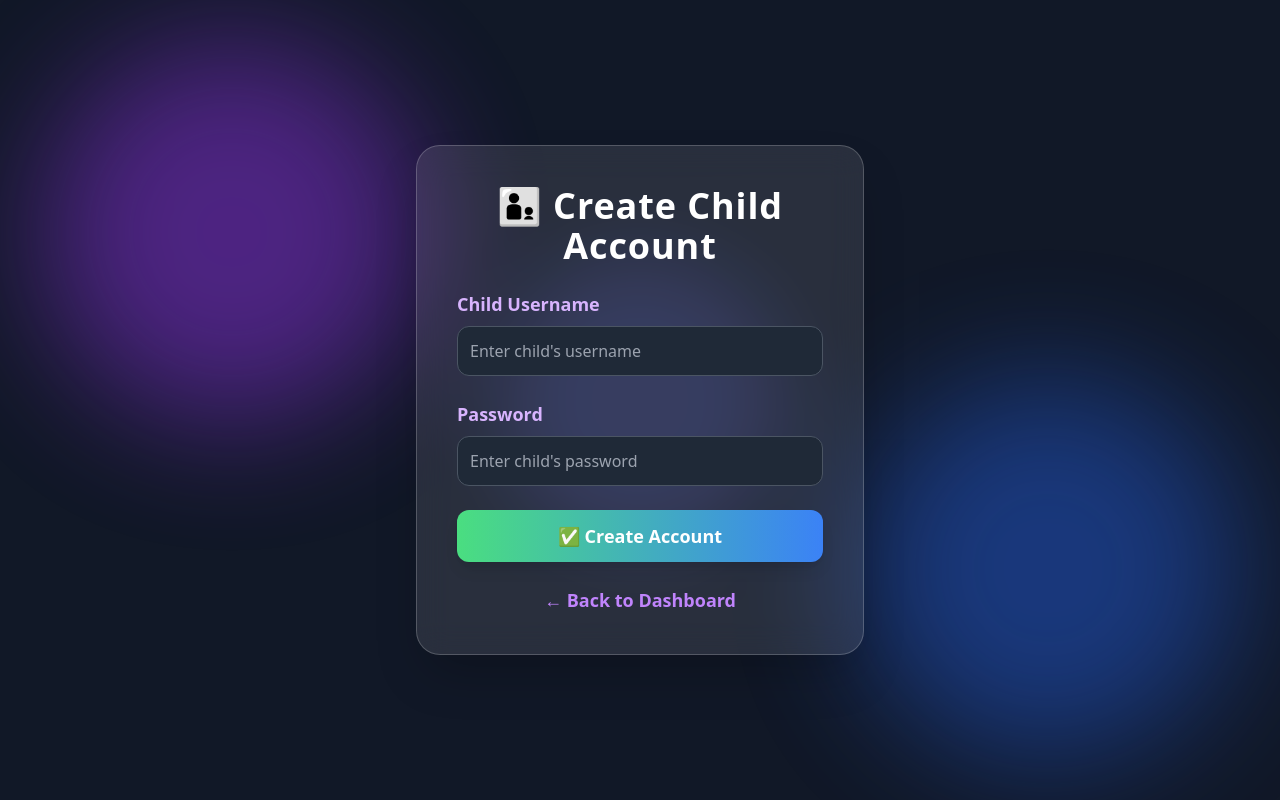
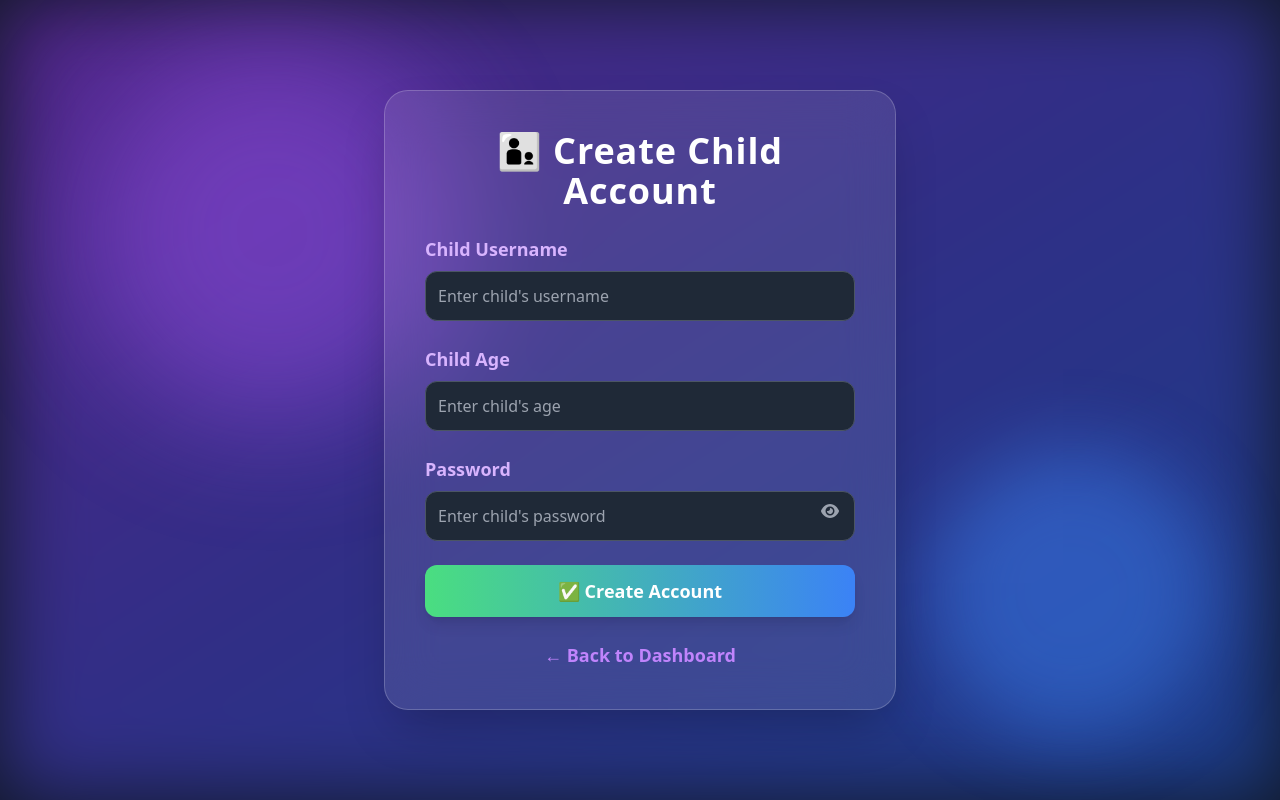
Before and after one commit to Momin9/parental_control_backend, a Django app: page /create_child/ in a window 1280 px wide. Run offline with Django 4.2, Linux system fonts and the light colour scheme; a user stored in the database is signed in; some libraries are stand-ins or nearby versions.

Commit message:
add featuers

```diff
--- a/api/forms.py
+++ b/api/forms.py
@@ -7,7 +7,16 @@ class ParentSignupForm(UserCreationForm):
         model = User
         fields = ["username", "email", "password1", "password2"]
 
-class ChildCreateForm(UserCreationForm):
+class ChildCreateForm(forms.ModelForm):
+    password = forms.CharField(widget=forms.PasswordInput, label="Password")
+
     class Meta:
         model = User
-        fields = ["username", "password1", "password2"]
+        fields = ["username", "password"]
+
+    def save(self, commit=True):
+        user = super().save(commit=False)
+        user.set_password(self.cleaned_data["password"])  # Hash the password
+        if commit:
+            user.save()
+        return user
--- a/api/models.py
+++ b/api/models.py
@@ -29,6 +29,7 @@ class User(AbstractUser):
 class Child(models.Model):
     user = models.OneToOneField(User, on_delete=models.CASCADE, related_name='child')
     parent = models.ForeignKey(User, on_delete=models.CASCADE, related_name='children')
+    age = models.PositiveIntegerField(default=0)
     last_location = models.JSONField(default=dict, blank=True, null=True)
 
     def __str__(self):
--- a/api/views.py
+++ b/api/views.py
@@ -38,7 +38,7 @@ def parent_signup(request):
 User = get_user_model()
 @login_required(login_url="/login/")
 def create_child(request):
-    if not request.user.is_parent:
+    if not hasattr(request.user, "is_parent") or not request.user.is_parent:
         messages.error(request, "Only parents can create child accounts.")
         return redirect("dashboard")
 
@@ -46,9 +46,9 @@ def create_child(request):
         form = ChildCreateForm(request.POST)
         if form.is_valid():
             child_user = form.save(commit=False)
-            child_user.is_child = True
+            child_user.is_child = True  # Assuming you have an `is_child` field in User model
             child_user.save()
-            Child.objects.create(user=child_user, parent=request.user)
+            Child.objects.create(user=child_user, parent=request.user, age=request.age)
             messages.success(request, "Child account created successfully!")
             return redirect("dashboard")
     else:
@@ -69,6 +69,8 @@ class ChildViewSet(viewsets.ModelViewSet):
     permission_classes = [IsParent]
     authentication_classes = [TokenAuthentication]
 
+    def get_queryset(self):
+        return Child.objects.filter(parent=self.request.user)
     @action(detail=True, methods=['post'])
     def update_location(self, request, pk=None):
         child = self.get_object()
--- a/templates/create_child.html
+++ b/templates/create_child.html
@@ -5,16 +5,31 @@
     <meta name="viewport" content="width=device-width, initial-scale=1.0">
     <title>Create Child Account</title>
     <script src="https://cdn.tailwindcss.com"></script>
+    <script src="https://cdnjs.cloudflare.com/ajax/libs/font-awesome/6.4.2/js/all.min.js" defer></script>
 </head>
 <body class="flex items-center justify-center min-h-screen bg-gray-900 relative overflow-hidden">
-    <!-- Background Gradient Effects -->
-    <div class="absolute w-96 h-96 bg-purple-600 opacity-40 rounded-full blur-3xl top-10 left-10 animate-pulse"></div>
-    <div class="absolute w-96 h-96 bg-blue-600 opacity-30 rounded-full blur-3xl bottom-10 right-10 animate-pulse"></div>
-    <div class="absolute w-72 h-72 bg-indigo-500 opacity-20 rounded-full blur-2xl top-1/2 left-1/2 transform -translate-x-1/2 -translate-y-1/2"></div>
 
-    <!-- Main Container -->
-    <div class="relative z-10 bg-white/10 backdrop-blur-lg p-10 rounded-3xl shadow-2xl border border-white/20 text-white w-full max-w-md">
+    <!-- Animated Gradient Background -->
+    <div class="absolute inset-0 bg-gradient-to-br from-purple-600 via-indigo-600 to-blue-600 opacity-50 blur-2xl"></div>
+
+    <!-- Floating Neon Particles -->
+    <div class="absolute w-96 h-96 bg-purple-500 opacity-30 rounded-full blur-3xl top-10 left-20 animate-pulse"></div>
+    <div class="absolute w-72 h-72 bg-blue-500 opacity-40 rounded-full blur-2xl bottom-16 right-16 animate-pulse"></div>
+
+    <!-- Main Full-Width Card -->
+    <div class="relative z-10 bg-white/10 backdrop-blur-xl p-10 rounded-3xl shadow-2xl border border-white/20 text-white w-full max-w-lg">
         <h2 class="text-center text-4xl font-extrabold text-white tracking-wide mb-6">👨‍👦 Create Child Account</h2>
+
+        <!-- Display Messages -->
+        {% if messages %}
+            <div class="mb-4">
+                {% for message in messages %}
+                    <div class="p-3 text-white rounded-lg text-center {% if message.tags == 'success' %}bg-green-500{% else %}bg-red-500{% endif %}">
+                        {{ message }}
+                    </div>
+                {% endfor %}
+            </div>
+        {% endif %}
 
         <!-- Form -->
         <form method="post" class="space-y-6">
@@ -28,12 +43,25 @@
                        placeholder="Enter child's username" required>
             </div>
 
-            <!-- Password Field -->
+            <!-- Age Field -->
             <div>
+                <label for="id_age" class="block text-lg text-purple-300 font-semibold">Child Age</label>
+                <input type="number" name="age" id="id_age"
+                       class="w-full bg-gray-800 text-white placeholder-gray-400 p-3 mt-2 rounded-xl focus:ring-2 focus:ring-purple-400 border border-gray-600 outline-none"
+                       placeholder="Enter child's age" required min="1">
+            </div>
+
+            <!-- Password Field with Eye Toggle -->
+            <div class="relative">
                 <label for="id_password" class="block text-lg text-purple-300 font-semibold">Password</label>
                 <input type="password" name="password" id="id_password"
-                       class="w-full bg-gray-800 text-white placeholder-gray-400 p-3 mt-2 rounded-xl focus:ring-2 focus:ring-purple-400 border border-gray-600 outline-none"
+                       class="w-full bg-gray-800 text-white placeholder-gray-400 p-3 mt-2 rounded-xl focus:ring-2 focus:ring-purple-400 border border-gray-600 outline-none pr-12"
                        placeholder="Enter child's password" required>
+
+                <!-- Eye Icon -->
+                <span onclick="togglePassword()" class="absolute right-4 top-11 text-gray-400 cursor-pointer">
+                    <i id="eye-icon" class="fas fa-eye"></i>
+                </span>
             </div>
 
             <!-- Submit Button -->
@@ -53,5 +81,22 @@
             </a>
         </div>
     </div>
+
+    <!-- JavaScript for Eye Toggle -->
+    <script>
+        function togglePassword() {
+            const passwordField = document.getElementById("id_password");
+            const eyeIcon = document.getElementById("eye-icon");
+
+            if (passwordField.type === "password") {
+                passwordField.type = "text";
+                eyeIcon.classList.replace("fa-eye", "fa-eye-slash");
+            } else {
+                passwordField.type = "password";
+                eyeIcon.classList.replace("fa-eye-slash", "fa-eye");
+            }
+        }
+    </script>
+
 </body>
 </html>
```
Also changed, not shown: templates/dashboard.html (+22 -17 lines), db.sqlite3.
